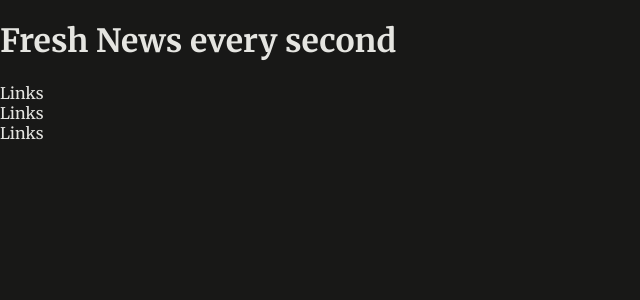
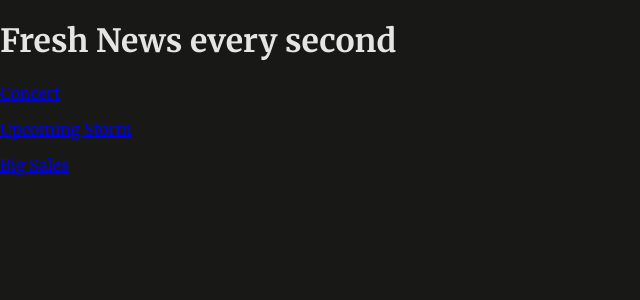
Before and after one commit to GenaPlem/next_js_news_app, a Next.js app: page /news in a window 1280 px wide. Shown: the top 300 px of the page, without its empty margins (0-640 px from the left). Built offline with nearby package versions, Linux system fonts and the light colour scheme.

Commit message:
Add Links to News page

```diff
--- a/app/news/page.js
+++ b/app/news/page.js
@@ -1,11 +1,25 @@
+import Link from "next/link";
+
 export default function News() {
   return (
     <>
       <h1>Fresh News every second</h1>
       <ul>
-        <li>Links</li>
-        <li>Links</li>
-        <li>Links</li>
+        <li>
+          <p>
+            <Link href="/news/concert">Concert</Link>
+          </p>
+        </li>
+        <li>
+          <p>
+            <Link href="/news/storm">Upcoming Storm</Link>
+          </p>
+        </li>
+        <li>
+          <p>
+            <Link href="/news/big_sales">Big Sales</Link>
+          </p>
+        </li>
       </ul>
     </>
   );
```
